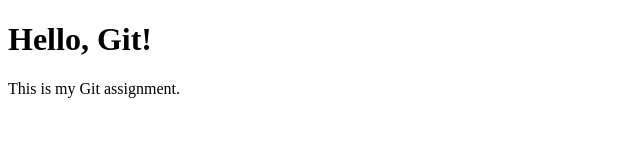
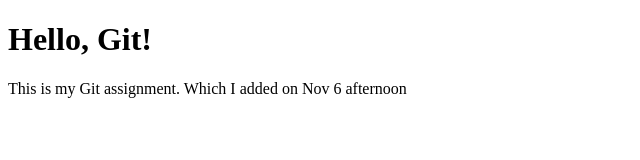
Before and after one commit to royarkaofficial/Assignment-1-Introduction-to-Git-and-Version-Control_6th_Nov_2023, a plain HTML site: page index.html in a window 1280 px wide. Shown: the whole page, without its empty margins (0-640 px from the left). Drawn offline with Linux system fonts and the light colour scheme.

Commit message:
I have added a new line in p tag

```diff
--- a/index.html
+++ b/index.html
@@ -5,6 +5,6 @@
 </head>
 <body>
     <h1>Hello, Git!</h1>
-    <p>This is my Git assignment.</p>
+    <p>This is my Git assignment. Which I added on Nov 6 afternoon</p>
 </body>
 </html>
```
